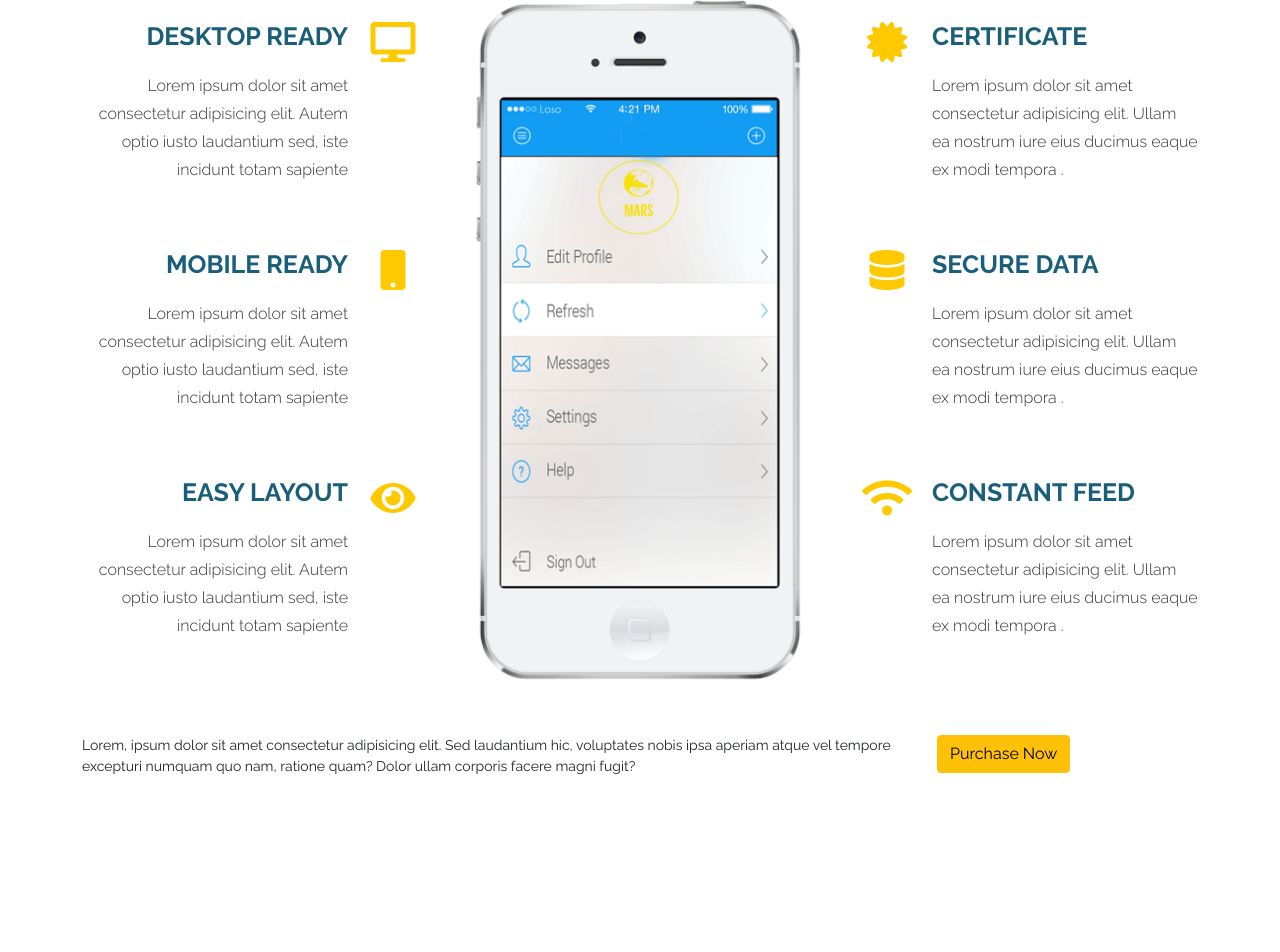
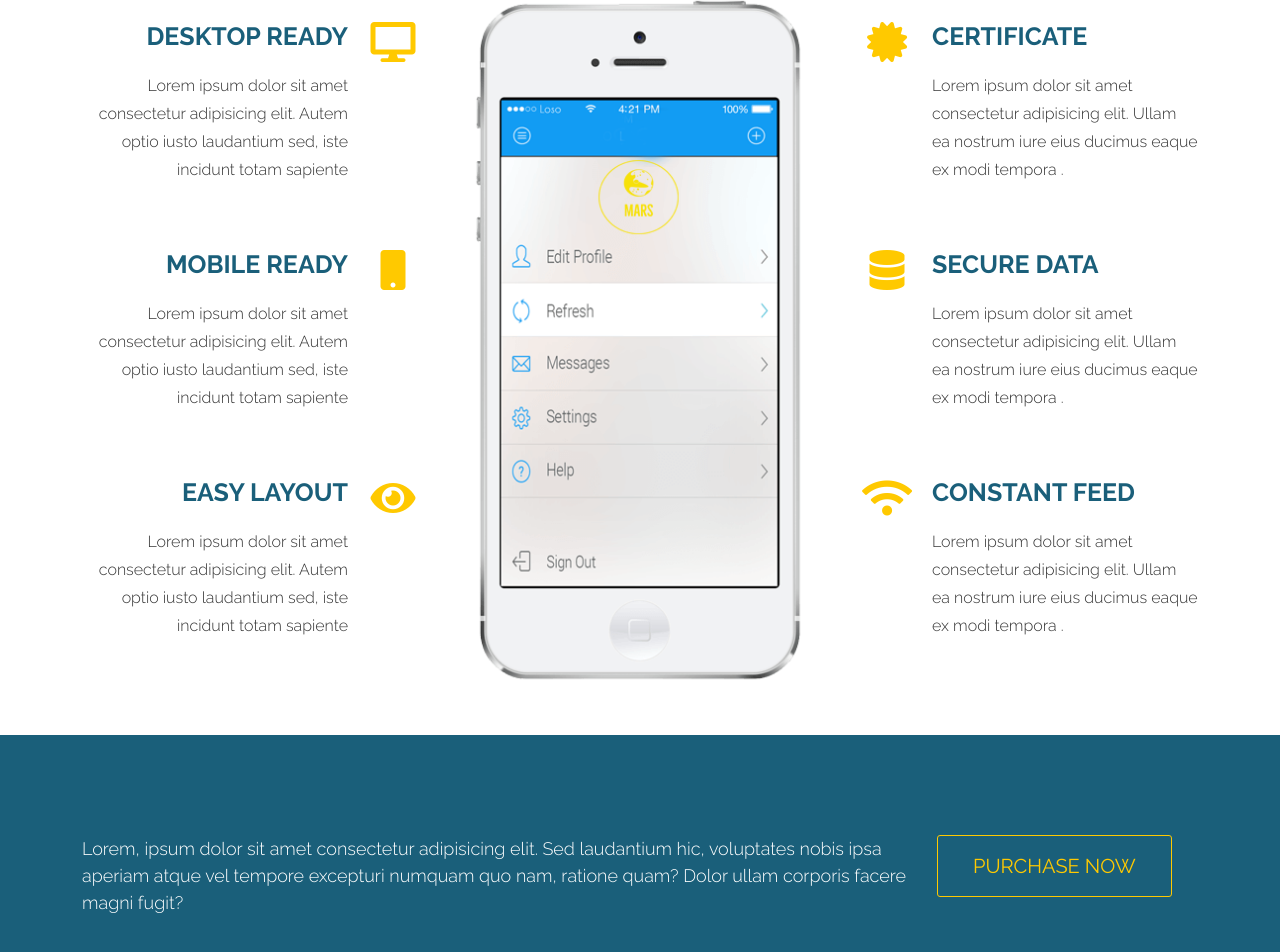
Before and after one commit to marstarek/Responsive-Website-HTML-CSS-JS-Bootstrap, a plain HTML site: page index.html in a window 1280 px wide. Shown: the part 2581-3533 px from the top of the page. Before the commit the page ends 3374 px from the top, so only its background shows below. Drawn offline with Linux system fonts and the light colour scheme; files whose address does not match are found by name.

Commit message:
purchase

```diff
--- a/css/style.css
+++ b/css/style.css
@@ -369,3 +369,39 @@ p {
     line-height: 1.75rem;
     color: var(--gray);
 }
+
+
+/* --------------------------------------purchase-now------------------------------------ */
+
+.purchase-now {
+    background-color: var(--blue);
+    padding: 100px 0px;
+}
+
+.purchase-now p {
+    color: var(--white);
+    font-size: 18px;
+    font-weight: 300
+}
+
+.btn-purchase-now,
+.btn-purchase-now:active,
+.btn-purchase-now:focus,
+.btn-purchase-now:visited {
+    border: 1px solid var(--white);
+    padding: 15px 35px;
+    background: transparent;
+    border-color: var(--yellow);
+    font-size: 1.25rem;
+    text-transform: uppercase;
+    border-radius: .1875rem;
+    -webkit-transition: all 1s;
+    transition: all 1s;
+    color: var(--yellow);
+    font-weight: 400;
+}
+
+.btn-purchase-now:hover {
+    background-color: var(--yellow);
+    color: white;
+}
```
